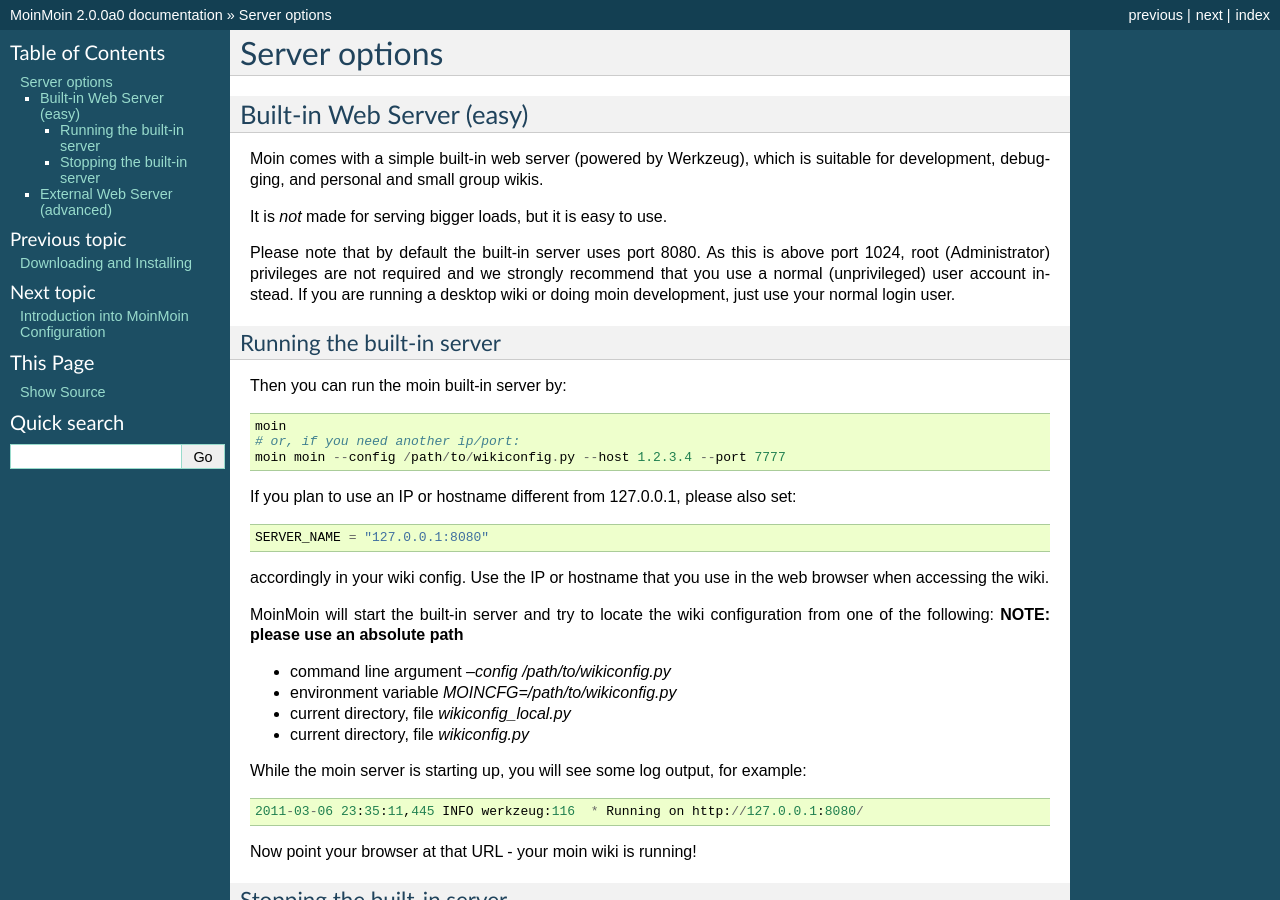
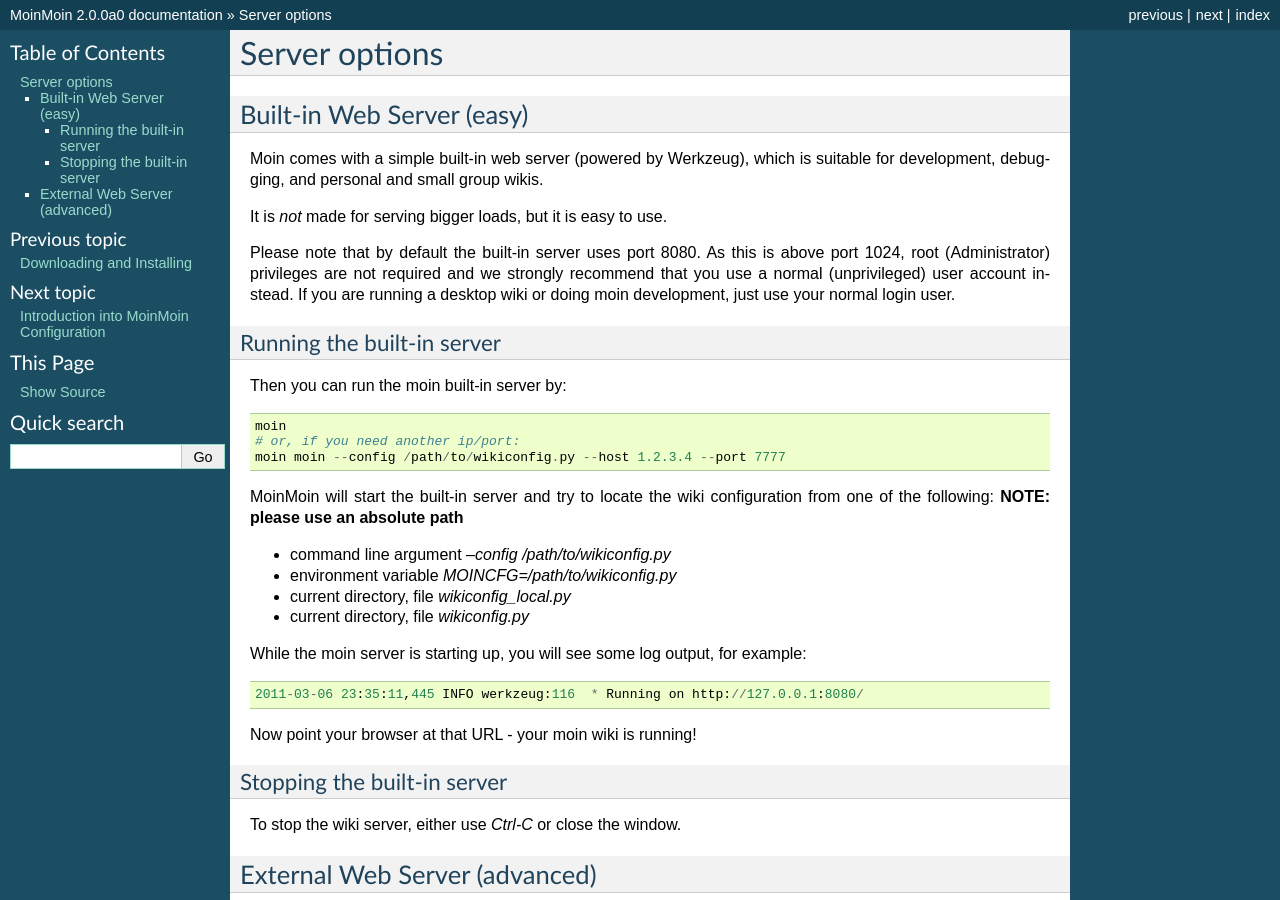
Before and after one commit to mirror/moin-2.0, a Sphinx documentation site: the page built from docs/admin/serve.rst, in a window 1280 px wide and 900 px high. Built offline with Sphinx 7.4.7, drawn with Linux system fonts in a browser that asks for light colours; pages that are not in the unit, such as notebooks, are missing from menus.

Commit message:
remove SERVER_NAME due to troubles
When using SERVER_NAME="127.0.0.1:8080", the cookie domain gets set to ".127.0.0.1".
Works for firefox, but not for chromium (one can not log in).

Also, one could not use url http://localhost:8080 because (of course) it only matches
127.0.0.1 when configured like this.

So it is better to leave away this setting, then the cookie domain will be unspecified.

Initially this was introduced to fix issue #96 (missing port in url_for(_item) output),
but it somehow does not happen any more.

```diff
--- a/docs/admin/serve.rst
+++ b/docs/admin/serve.rst
@@ -22,13 +22,6 @@
  moin
  # or, if you need another ip/port:
  moin moin --config /path/to/wikiconfig.py --host 1.2.3.4 --port 7777
-
-If you plan to use an IP or hostname different from 127.0.0.1, please also set::
-
- SERVER_NAME = "127.0.0.1:8080"
-
-accordingly in your wiki config. Use the IP or hostname that you use in the web
-browser when accessing the wiki.
 
 MoinMoin will start the built-in server and try to locate the wiki configuration
 from one of the following: **NOTE: please use an absolute path**
--- a/wikiconfig.py
+++ b/wikiconfig.py
@@ -76,7 +76,6 @@
 MOINCFG = Config # Flask only likes uppercase stuff
 # Flask settings - see the flask documentation about their meaning
 SECRET_KEY = 'you need to change this so it is really secret'
-SERVER_NAME = "127.0.0.1:8080"
 #DEBUG = False # use True for development only, not for public sites!
 #TESTING = False
 #SESSION_COOKIE_NAME = 'session'
```
